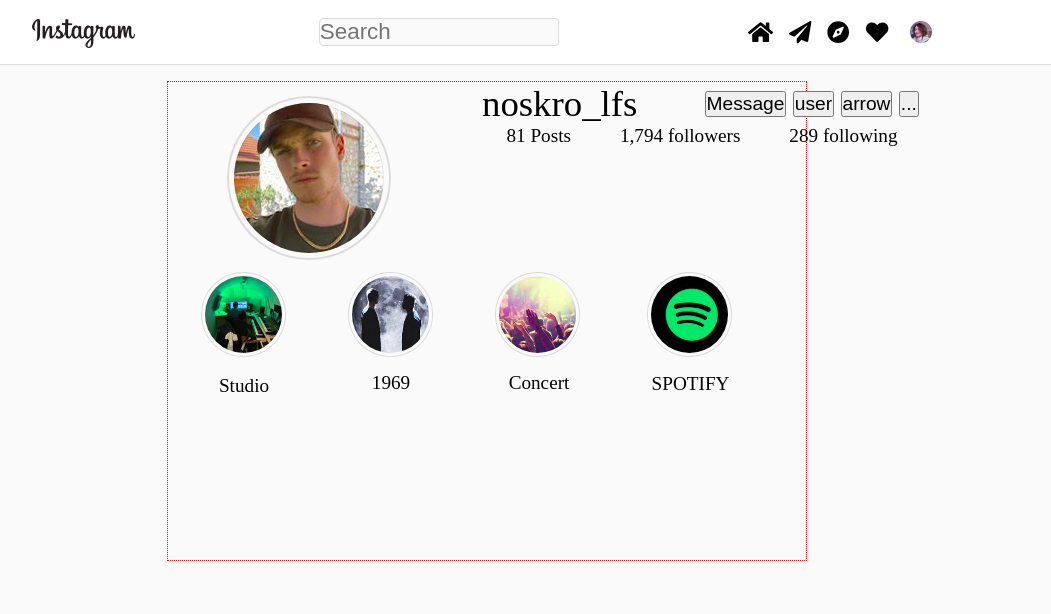
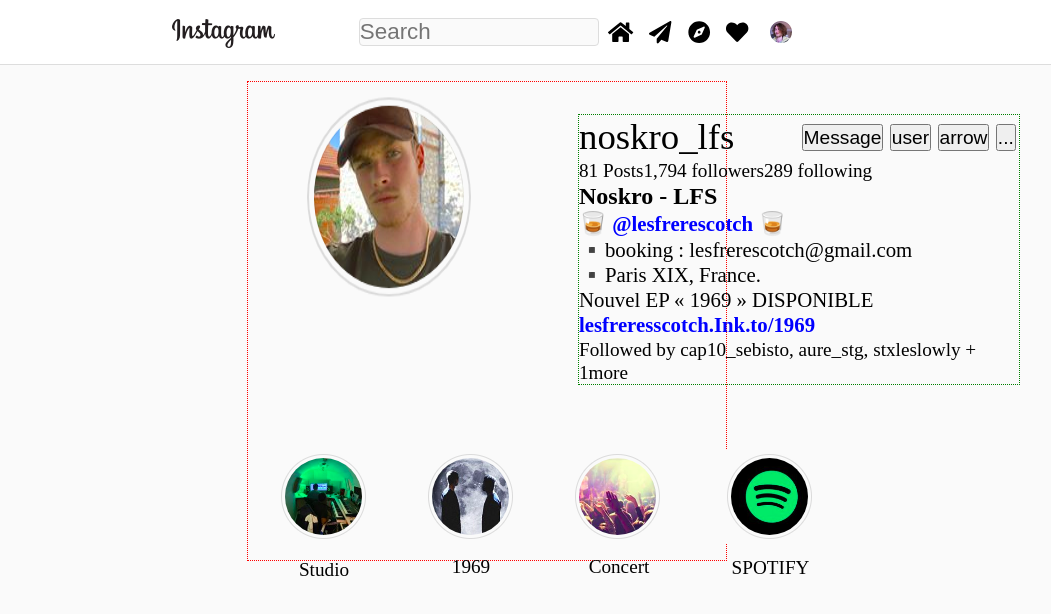
Before and after one commit to kevSchmidt/react-copy, a React (Create React App) app: page / in a window 1280 px wide. Shown: the top 614 px of the page, without its empty margins (153-1204 px from the left). Built offline with nearby package versions, Linux system fonts and the light colour scheme.

Commit message:
profile info

```diff
--- a/src/App.css
+++ b/src/App.css
@@ -2,12 +2,14 @@
   margin: 0;
   padding: 0;
   box-sizing: border-box;
+  line-height: 120%;
 }
 
 /* ===== HEADER === */
 
 .header-logo {
   cursor: pointer;
+  margin: 0 5rem 0 20rem;
 }
 
 .searchBar {
@@ -23,6 +25,7 @@
   display: flex;
   align-items: center;
   justify-content: space-evenly;
+  margin-right: 20rem;
 }
 
 .icon {
@@ -34,7 +37,7 @@
 /* ===== Profile-section === */
 
 .profile-section {
-  margin: 1rem 20rem 2rem 20rem;
+  margin: 1rem 25rem 2rem 25rem;
   height: 30rem;
   border: 1px dotted red;
 }
@@ -43,15 +46,23 @@
   display: flex;
 }
 
+.profile-info {
+  margin-top: 2rem;
+  border: 1px dotted green;
+}
+
+.profile-img-container {
+  margin-top: 4rem;
+}
+
 .avatar {
-  margin: 0.5rem 5rem 0 3rem;
+  margin: 0.5rem 6rem 5rem 3rem;
 }
 
 .profile-row-1,
 .profile-row-2 {
   display: flex;
   align-items: center;
-  justify-content: space-around;
 }
 
 .noskro {
@@ -66,6 +77,23 @@
 
 .follower {
   font-size: 1.2rem;
+}
+
+.info-title {
+  font-size: 1.5rem;
+}
+
+.info-link {
+  color: blue;
+  font-weight: bold;
+}
+
+.scotch {
+  font-size: 1.4rem;
+}
+
+.info {
+  font-size: 1.3rem;
 }
 
 /* ------ */
--- a/src/components/header/Header.jsx
+++ b/src/components/header/Header.jsx
@@ -34,7 +34,7 @@
 const headerStyle = {
   display: "flex",
   alignItems: "center",
-  justifyContent: "space-evenly",
+  justifyContent: "space-around",
   borderBottom: "1px solid #dddddd",
 };
 
--- a/src/components/main/profile/ProfileInfo.jsx
+++ b/src/components/main/profile/ProfileInfo.jsx
@@ -17,6 +17,29 @@
           <p className="follower">1,794 followers</p>
           <p className="follower">289 following</p>
         </div>
+
+        <div className="profile-row-3">
+          <h4 className="info-title">Noskro - LFS</h4>
+          <p className="info info-link">
+            <span className="scotch" role="img">
+              🥃
+            </span>{" "}
+            @lesfrerescotch{" "}
+            <span className="scotch" role="img">
+              🥃
+            </span>
+          </p>
+          <p className="info">▪️booking : lesfrerescotch@gmail.com</p>
+          <p className="info">▪️Paris XIX, France.</p>
+          <p className="info">Nouvel EP « 1969 » DISPONIBLE </p>
+          <p className="info info-link">lesfreresscotch.Ink.to/1969</p>
+        </div>
+
+        <div className="profile-row-4">
+          <p className="follower">
+            Followed by cap10_sebisto, aure_stg, stxleslowly + 1more
+          </p>
+        </div>
       </div>
     );
   }
```
